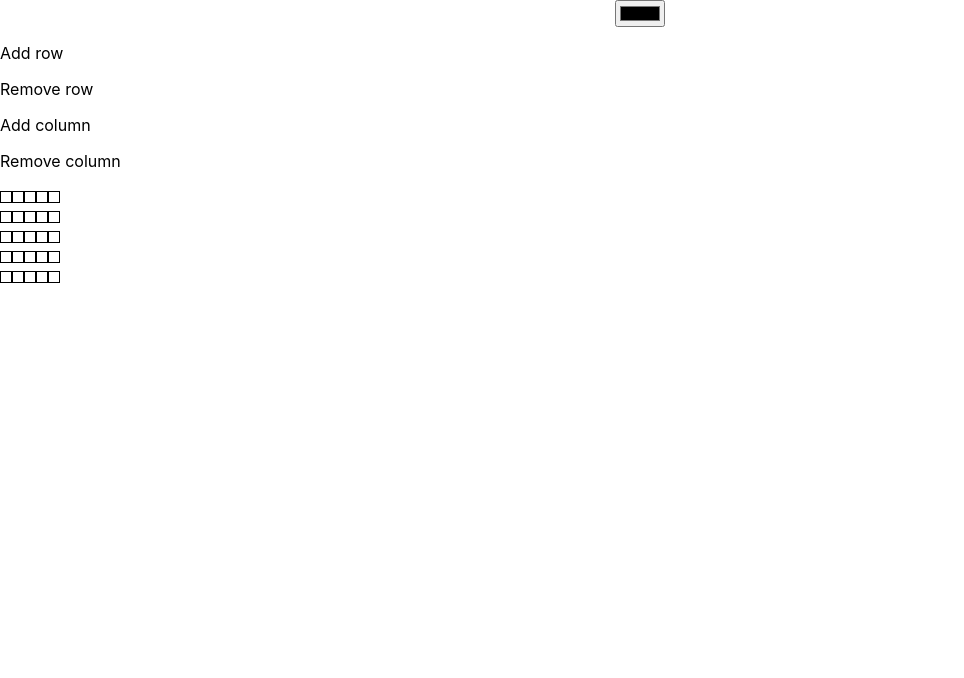
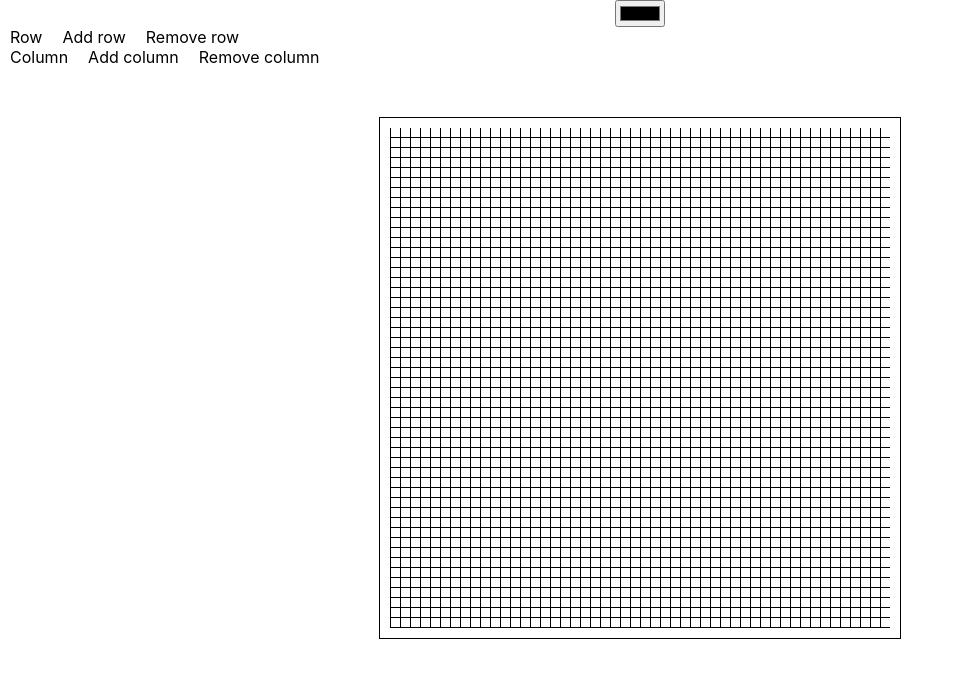
Before and after one commit to Diegodlt/PixelDrawer, a React (Create React App) app: page / in a window 1280 px wide. Shown: the top 678 px of the page, without its empty margins (0-964 px from the left). Built offline with nearby package versions, Linux system fonts and the light colour scheme.

Commit message:
Add functions to allow for the click and draw functionality

```diff
--- a/src/App.css
+++ b/src/App.css
@@ -7,3 +7,19 @@
   margin: auto;
 
 }
+
+.Board{
+  -webkit-touch-callout: none;
+  -webkit-user-select: none;
+  -khtml-user-select: none;
+  -moz-user-select: none;
+  -ms-user-select: none;
+  user-select: none;
+  margin: 50px auto;
+  padding: 10px;
+  border: 1px solid black;
+}
+
+.Controls{
+  padding: 10px;
+}
--- a/src/App.js
+++ b/src/App.js
@@ -3,12 +3,15 @@ import React, { Component } from 'react';
 import './App.css';
 import PixelRow from './components/PixelRow/PixelRow';
 
+const PIXEL_SIZE = 10;
+
 class App extends Component {
 
   state = {
     color: "white",
-    columns: 5,
-    rows : 5
+    columns: 50,
+    rows : 50,
+    clicked: false
   }
 
   changeColor = event => {
@@ -23,7 +26,7 @@ class App extends Component {
   }
 
   addColumn = () =>{
-    console.log("ADDCOLUMN");
+    // console.log("ADDCOLUMN");
     let colums = this.state.columns + 1;
     this.setState({columns: colums})
   }
@@ -43,23 +46,48 @@ class App extends Component {
     this.setState({rows: rows});
   }
 
+  clickedHandler = () => {
+    this.setState({clicked: true})
+  }
+
+  unClickedHandler = () => {
+    this.setState({clicked: false});
+  }
+
   render() {
-    console.log("[App.js] Render");
     let board = [];
 
     for(let i = 0; i < this.state.rows; i++){
-      board.push(<PixelRow columns={this.state.columns} newColor={this.getColor.bind(this)} />);
+      board.push(
+        <PixelRow
+          columns={this.state.columns}
+          key={i}
+          newColor={this.getColor.bind(this)}
+          clicked={this.state.clicked} />);
     }
 
     return (
       <div className="App">
         <input type="color" className="ColorInput" onChange={this.changeColor}/>
-        <p onClick={this.addRow}>Add row</p>
-        <p onClick={this.removeRow}>Remove row</p>
-        <p onClick={this.addColumn}>Add column</p>
-        <p onClick={this.removeColumn}>Remove column</p>
-        {/* <PixelRow columns={this.state.columns} newColor={this.getColor.bind(this)} /> */}
-        {board}
+        <div>
+          <span className="Controls">Row</span>
+          <span className="Controls" onClick={this.addRow}>Add row</span>
+          <span className="Controls" onClick={this.removeRow}>Remove row</span>
+        </div>
+        <div>
+          <span className="Controls" >Column</span>
+          <span className="Controls" onClick={this.addColumn}>Add column</span>
+          <span className="Controls" onClick={this.removeColumn}>Remove column</span>
+        </div>
+        <div
+          className={"Board"}
+          draggable={false}
+          onMouseDown={this.clickedHandler}
+          onMouseUp={this.unClickedHandler}
+          onMouseLeave={this.unClickedHandler}
+          style={{width: this.state.columns * PIXEL_SIZE, height: this.state.rows * PIXEL_SIZE}}>
+          {board}
+        </div>
       </div>
     );
   }
--- /dev/null
+++ b/src/components/PixelRow/PixelRow.css
@@ -0,0 +1,4 @@
+.PixelRow{
+    margin: 0;
+    padding:0;
+}
--- a/src/components/PixelRow/PixelRow.js
+++ b/src/components/PixelRow/PixelRow.js
@@ -1,17 +1,20 @@
-import React, { Component } from 'react';
+import React from 'react';
 
 import Pixel from '../../containers/Pixel/Pixel';
+import './PixelRow.css';
 
 const pixelRow = props => {
 
     let row = [];
 
     for(let i = 0; i < props.columns; i++){
-        row.push(<Pixel key={i} newColor={props.newColor}/>);
+        row.push(<Pixel key={i} newColor={props.newColor} clicked={props.clicked}/>);
     }
 
     return(
-        <div>{row}</div>
+        <div
+            draggable={false}
+            className={"PixelRow"}>{row}</div>
     );
 
 }
--- a/src/containers/Pixel/Pixel.css
+++ b/src/containers/Pixel/Pixel.css
@@ -1,6 +1,11 @@
 .Pixel{
     width: 10px;
     height: 10px;
-    border: 1px solid black;
+    border-left: 1px solid black;
+    border-bottom: 1px solid black;
+    box-sizing: border-box;
     display: inline-block;
+    margin: 0;
+    padding: 0;
+    float: left;
 }
--- a/src/containers/Pixel/Pixel.js
+++ b/src/containers/Pixel/Pixel.js
@@ -15,13 +15,24 @@ class Pixel extends Component{
         this.setState({color: this.props.newColor()})
     }
 
+    dragHandler = () => {
+        if(this.props.clicked){
+            let colorSelected = this.props.newColor();
+            if(colorSelected === this.state.color){
+                return;
+            }
+            this.setState({color: this.props.newColor()})
+        }
+    }
+
     render(){
-        console.log("[Pixel.js] Render");
         return(
             <div
             className="Pixel"
+            draggable={false}
             style={{backgroundColor: this.state.color}}
-            onClick={this.colorChangerHandler}></div>
+            onClick={this.colorChangerHandler}
+            onMouseEnter={this.dragHandler}></div>
         );
     }
 }
```
